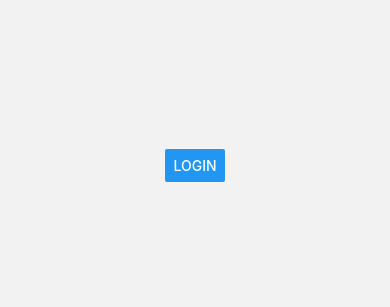
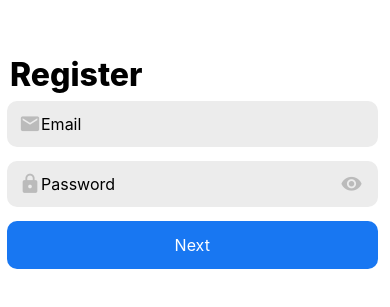
Before and after one commit to Group-15-2/imu, a React Native app: screen /SignUp in a window 390 px wide. Shown: the part 257-564 px from the top of the page. Built offline with nearby package versions, Linux system fonts and the light colour scheme.

Commit message:
Build Register screen

```diff
--- a/Screens/SignUp.js
+++ b/Screens/SignUp.js
@@ -1,12 +1,48 @@
-import * as React from 'react';
-import { Text, View, Button } from 'react-native';
+import React,{ useState } from 'react';
+import { Pressable, TextInput, View, Text, TouchableOpacity } from 'react-native';
+import { Divider, SocialIcon } from 'react-native-elements';
+import { MaterialCommunityIcons } from '@expo/vector-icons';
+import { inStyle } from '../styles/instyle';
 
-export default function SignUp ({navigation}) {
-    return (
-        <View style={{flex:1, alignItems: 'center', justifyContent: 'center' }}>
-            <Button title="Login" onPress={() => navigation.navigate('SignIn')}>
-                Login
-              </Button>
+import { useTogglePasswordVisibility } from '../styles/useTogglePasswordVisibility';
+
+export default function App({ navigation }) {
+  const { passwordVisibility, rightIcon, handlePasswordVisibility } =
+    useTogglePasswordVisibility();
+  const [password, setPassword] = useState('');
+
+  return (
+    <View style={inStyle.container}>
+        <Text style={inStyle.head}>Register</Text>
+        <View style={inStyle.inputContainer}>
+            <View style={inStyle.inputField}>
+            <MaterialCommunityIcons  name={'email'} size={22} color={'#BBBBBB'}/>
+            <TextInput style={{fontSize:16}} placeholder="Email"/>
+            </View>
         </View>
-    );
+        <View style={inStyle.inputContainer}>
+            <View style={inStyle.inputField}>
+            <MaterialCommunityIcons  name={'lock'} size={22} color={'#BBBBBB'}/>
+            <TextInput
+            name="password"
+            placeholder="Password"
+            style={{fontSize:16}}
+            autoCapitalize="none"
+            autoCorrect={false}
+            textContentType="newPassword"
+            secureTextEntry={passwordVisibility}
+            value={password}
+            enablesReturnKeyAutomatically
+            onChangeText={text => setPassword(text)}
+            />
+            </View>
+            <Pressable onPress={handlePasswordVisibility}>
+            <MaterialCommunityIcons name={rightIcon} size={22} color="#BBBBBB" />
+            </Pressable>
+        </View>
+        <TouchableOpacity activeOpacity={.7} style={inStyle.txtInt} onPress={() => navigation.navigate('Home')}>
+            <Text style={inStyle.txt}>Next</Text>
+        </TouchableOpacity>
+    </View>
+  );
 }
```
